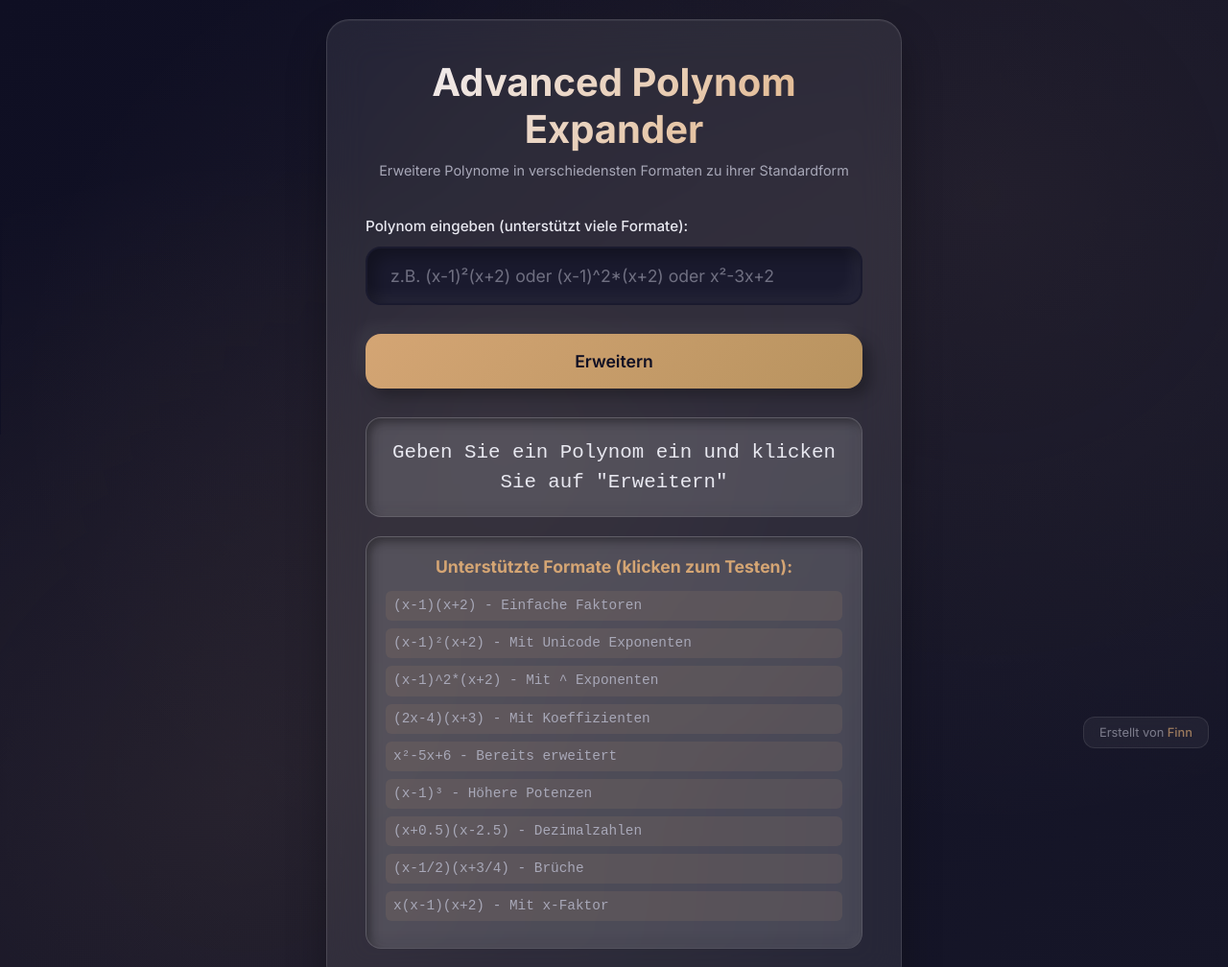
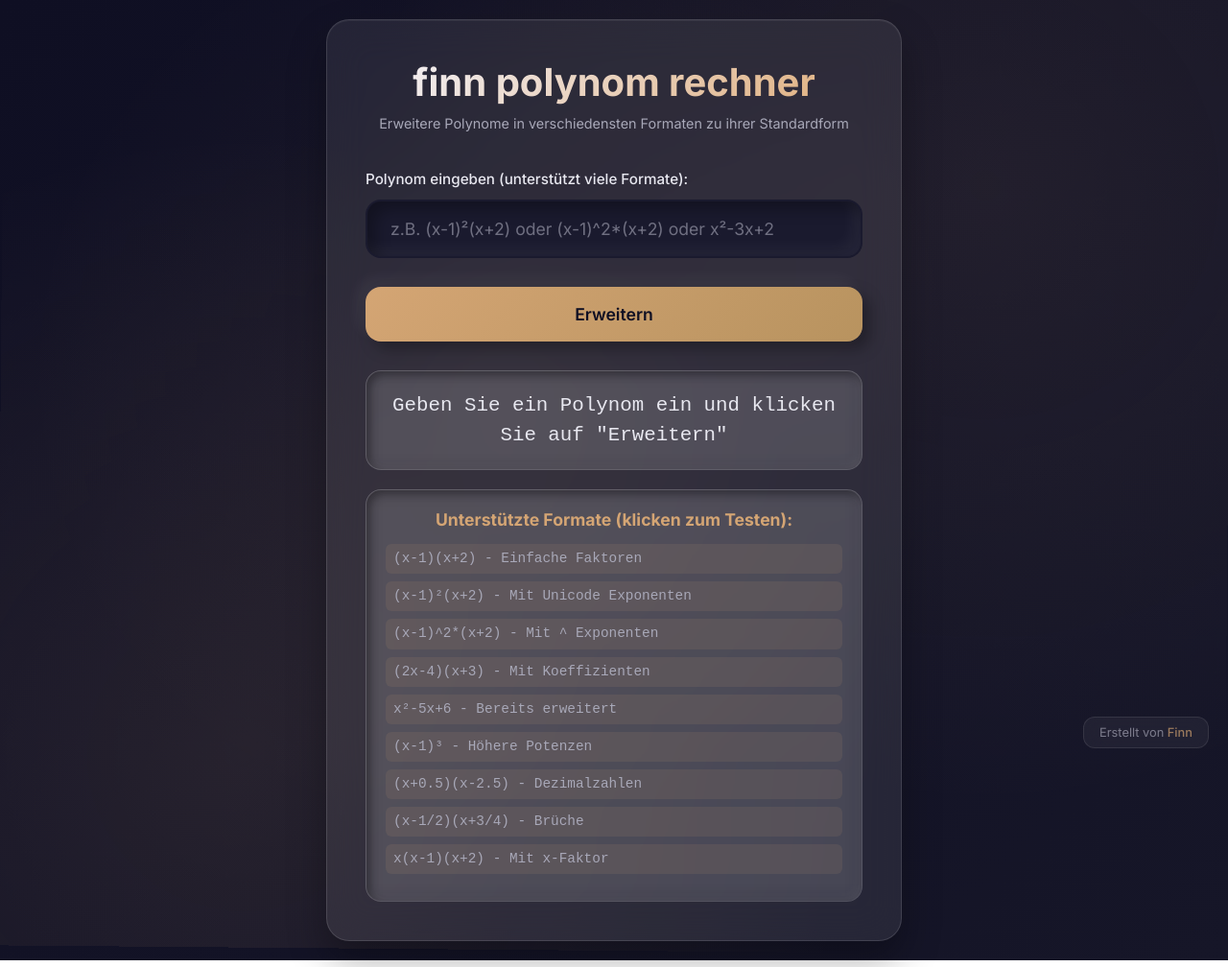
Before and after one commit to venoxcc/website_show2, a website: page index.html in a window 1280 px wide. Shown: the top 1008 px of the page at 96% size. Drawn offline with Linux system fonts and the light colour scheme.

Commit message:
Update index.html

```diff
--- a/index.html
+++ b/index.html
@@ -357,7 +357,7 @@
 </head>
 <body>
     <div class="container">
-        <h1>Advanced Polynom Expander</h1>
+        <h1>finn polynom rechner</h1>
         <p class="subtitle">Erweitere Polynome in verschiedensten Formaten zu ihrer Standardform</p>
 
         <div class="input-group">
```
